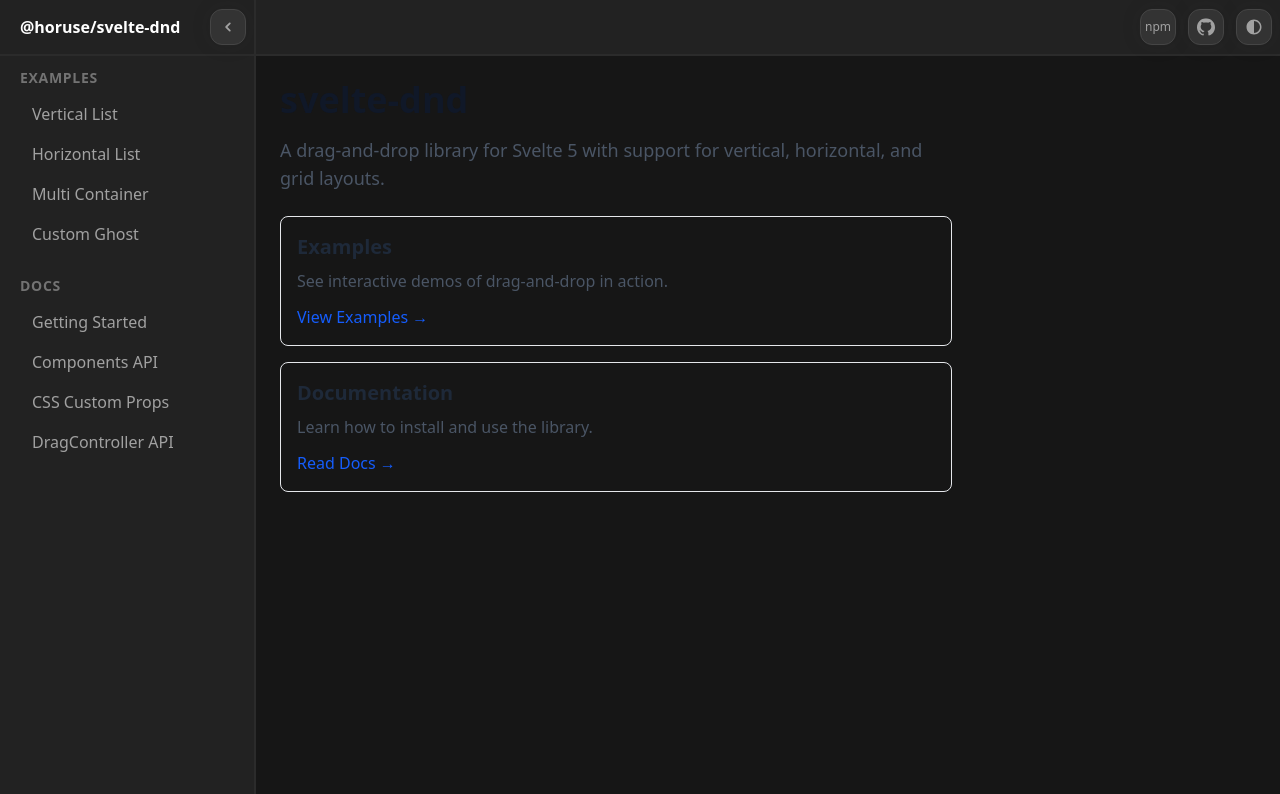
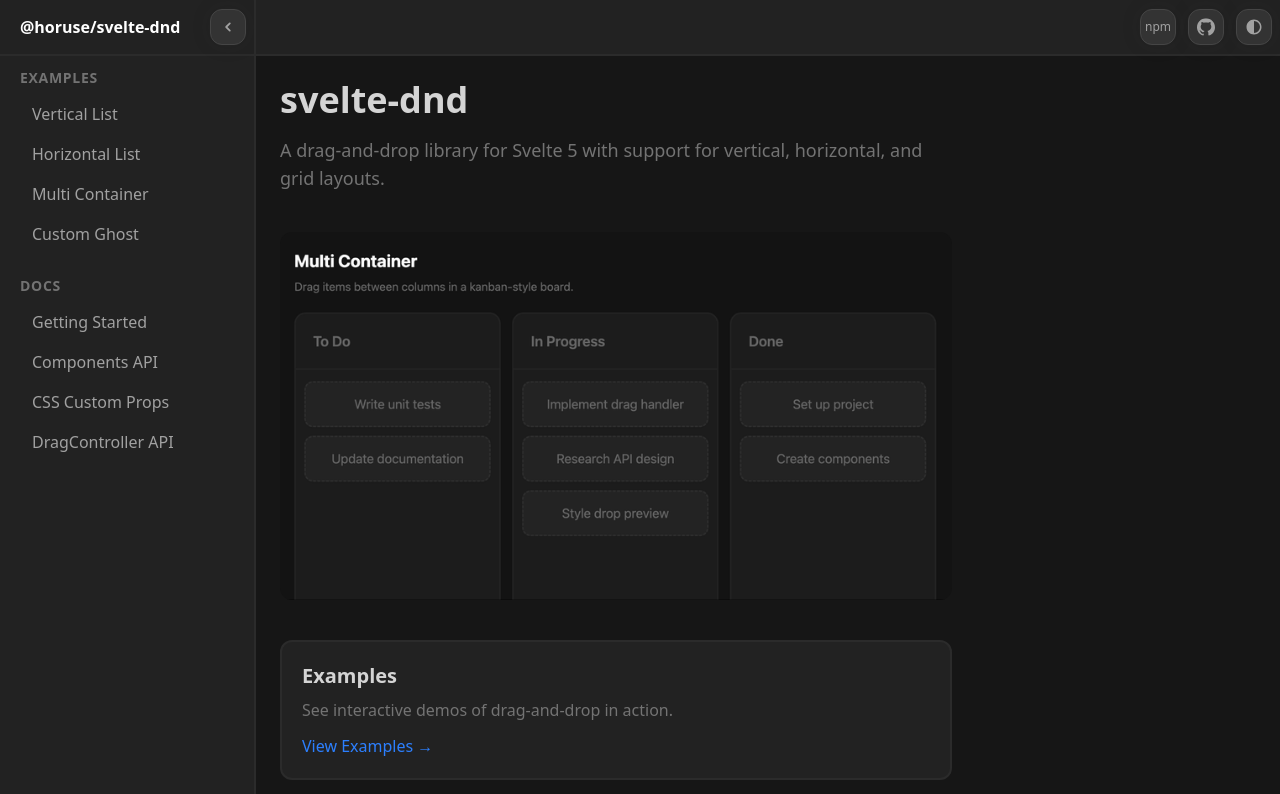
Before and after one commit to Horuse/svelte-dnd, a SvelteKit app: page / in a window 1280 px wide. Shown: the top 794 px of the page. Built offline with nearby package versions, Linux system fonts and the light colour scheme.

Commit message:
chore: update styles on main page

```diff
--- a/src/routes/+page.svelte
+++ b/src/routes/+page.svelte
@@ -1,22 +1,29 @@
-<div class="max-w-2xl">
-	<h1 class="text-4xl font-bold text-gray-900 mb-4">svelte-dnd</h1>
-	<p class="text-lg text-gray-600 mb-6">
-		A drag-and-drop library for Svelte 5 with support for vertical, horizontal, and grid layouts.
-	</p>
+<script>
+</script>
+
+<div class="max-w-2xl flex flex-col gap-10">
+	<div>
+		<h1 class="text-4xl font-bold dark:text-neutral-300 text-neutral-600 mb-4">svelte-dnd</h1>
+		<p class="text-lg text-neutral-500">
+			A drag-and-drop library for Svelte 5 with support for vertical, horizontal, and grid layouts.
+		</p>
+	</div>
+
+	<img src="/preview.gif" class="rounded-xl" alt="">
 
 	<div class="flex flex-col gap-4">
-		<div class="rounded-lg border border-gray-200 p-4">
-			<h2 class="text-xl font-semibold text-gray-800 mb-2">Examples</h2>
-			<p class="text-gray-600 mb-3">See interactive demos of drag-and-drop in action.</p>
-			<a href="/examples/vertical" class="text-blue-600 hover:underline font-medium">
+		<div class="bg-foreground rounded-xl border-2 border-primary p-5">
+			<h2 class="text-xl font-semibold dark:text-neutral-300 text-neutral-600 mb-2">Examples</h2>
+			<p class="text-neutral-500 mb-3">See interactive demos of drag-and-drop in action.</p>
+			<a href="/examples/vertical" class="text-blue-500 hover:underline font-medium">
 				View Examples &rarr;
 			</a>
 		</div>
 
-		<div class="rounded-lg border border-gray-200 p-4">
-			<h2 class="text-xl font-semibold text-gray-800 mb-2">Documentation</h2>
-			<p class="text-gray-600 mb-3">Learn how to install and use the library.</p>
-			<a href="/docs/getting-started" class="text-blue-600 hover:underline font-medium">
+		<div class="bg-foreground rounded-xl border-2 border-primary p-5">
+			<h2 class="text-xl font-semibold dark:text-neutral-300 text-neutral-600 mb-2">Documentation</h2>
+			<p class="text-neutral-500 mb-3">Learn how to install and use the library.</p>
+			<a href="/docs/getting-started" class="text-blue-500 hover:underline font-medium">
 				Read Docs &rarr;
 			</a>
 		</div>
```
Also changed, not shown: static/preview.gif (renamed from preview.gif), 1 other file (tests, documents, lock files or other folders).
